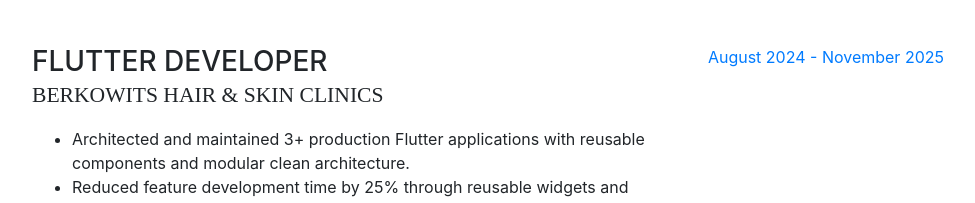
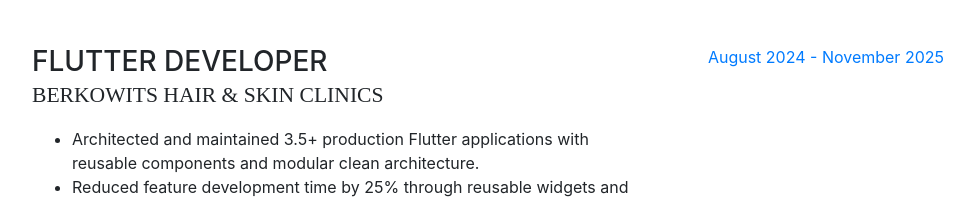
Before and after one commit to amanvermanbd11111/my_portfolio.github.io, a website with bundled scripts: page index.html in a window 1280 px wide. Shown: the part 1371-1574 px from the top of the page, without its empty margins (288-1263 px from the left). Built offline with nearby package versions, Linux system fonts and the light colour scheme; a small style sheet from the web is missing; a web font is replaced by a local one.

Commit message:
increment exp

```diff
--- a/index.html
+++ b/index.html
@@ -153,7 +153,7 @@ main() {
               <h3 class="mb-0">Flutter Developer</h3>
               <div class="subheading mb-3">Berkowits Hair & Skin Clinics</div>
                 <ul>
-        <li>Architected and maintained 3+ production Flutter applications with reusable components and modular clean architecture.</li>
+        <li>Architected and maintained 3.5+ production Flutter applications with reusable components and modular clean architecture.</li>
         <li>Reduced feature development time by 25% through reusable widgets and optimized project structure.</li>
         <li>Integrated REST APIs, Firebase services, and WebSocket communication for seamless real-time functionality.</li>
         <li>Collaborated with QA and backend teams to resolve 100+ production issues and improve app stability.</li>
```
